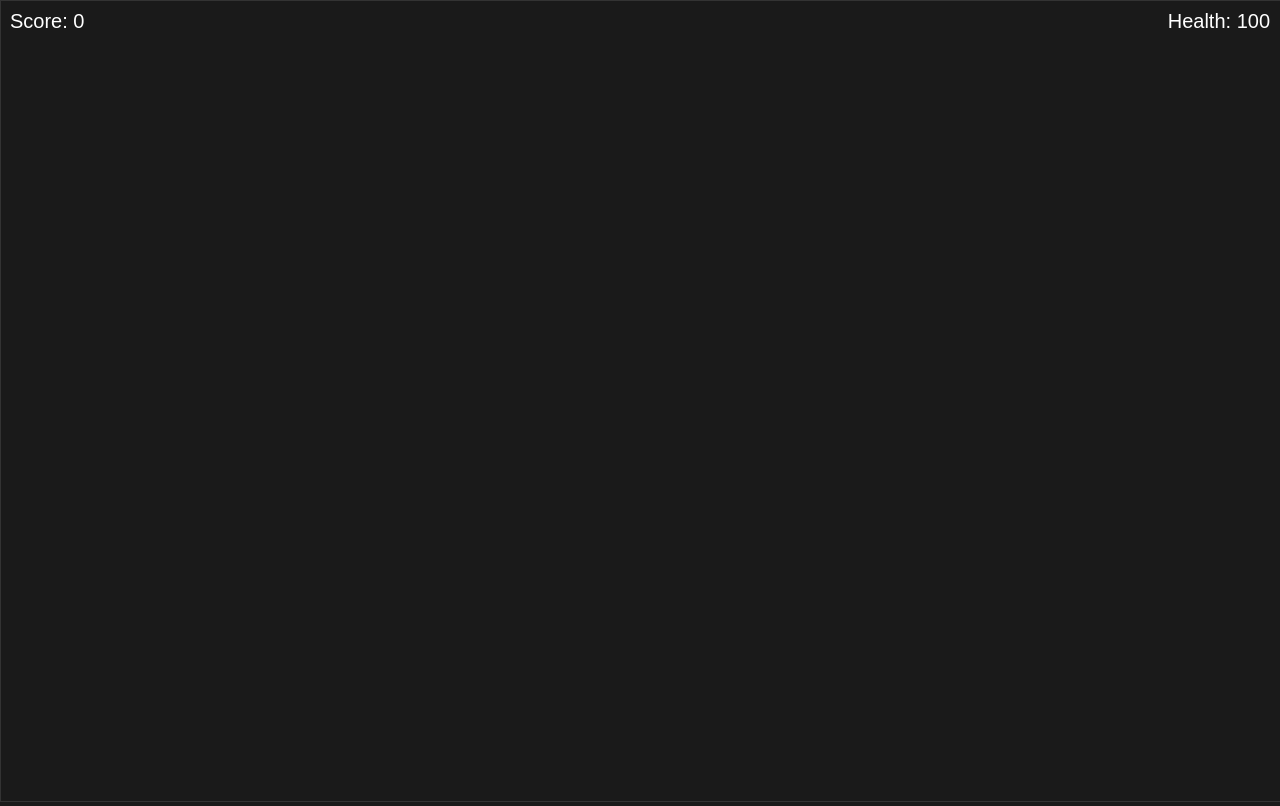
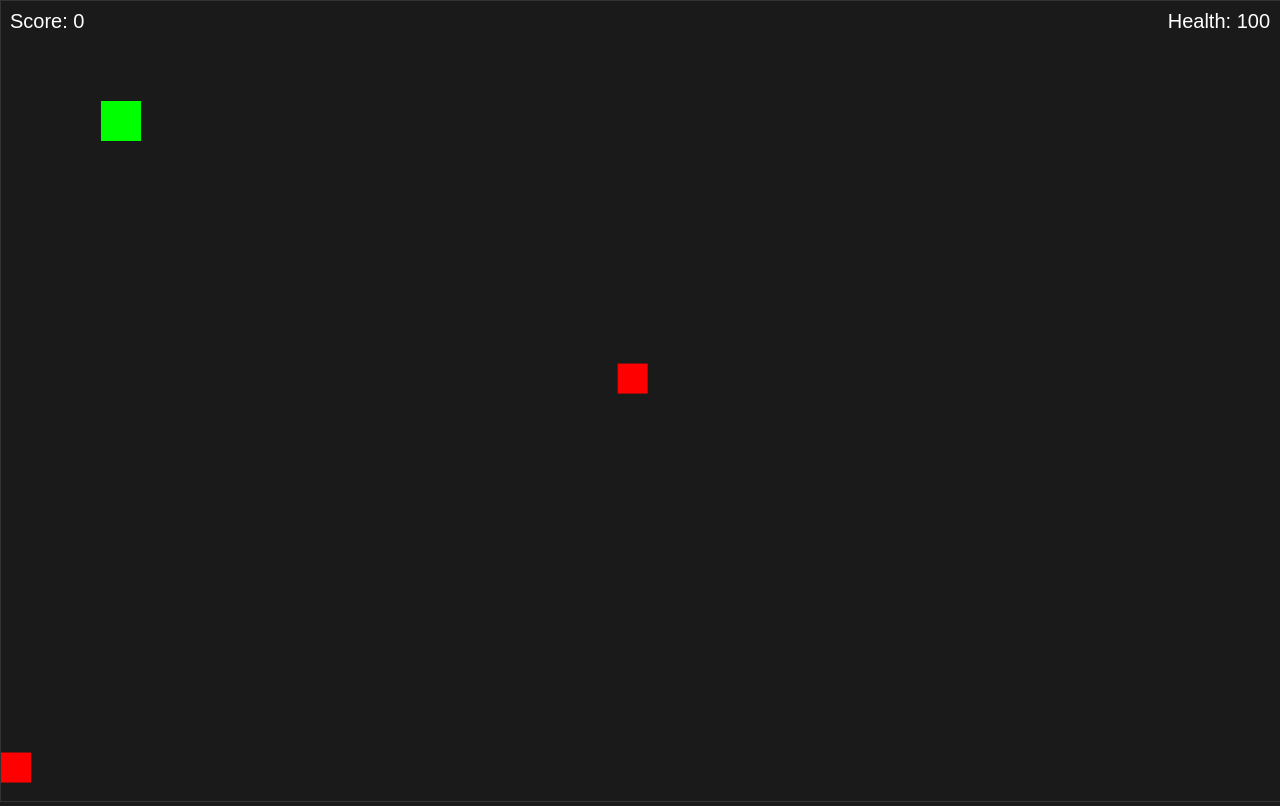
Before and after one commit to Muffinner/muffinner.github.io, a plain HTML site: page index.html in a window 1280 px wide. Drawn offline with Linux system fonts and the light colour scheme.

Commit message:
updated index agian

```diff
--- a/index.html
+++ b/index.html
@@ -47,8 +47,8 @@ class GameEngine {
     }
 
     addSystem(system) {
+        system.setEngine(this);  // Moved this line first
         this.systems.push(system);
-        system.setEngine(this);
     }
 
     addEntity(entity) {
@@ -80,8 +80,12 @@ class GameEngine {
     }
 }
 
-// Game Systems
+// Game Systems (UPDATED WITH setEngine METHODS)
 class RenderingSystem {
+    setEngine(engine) {
+        this.engine = engine;
+    }
+
     constructor(canvas) {
         this.canvas = canvas;
         this.ctx = canvas.getContext('2d');
@@ -106,6 +110,10 @@ class RenderingSystem {
 }
 
 class PhysicsSystem {
+    setEngine(engine) {
+        this.engine = engine;
+    }
+
     update(deltaTime) {
         this.engine.entities.forEach(entity => {
             if (entity.physics) {
@@ -117,12 +125,17 @@ class PhysicsSystem {
     }
 
     applyBounds(entity) {
-        entity.x = Math.max(0, Math.min(entity.x, this.engine.canvas.width - entity.width));
-        entity.y = Math.max(0, Math.min(entity.y, this.engine.canvas.height - entity.height));
+        const canvas = this.engine.systems.find(s => s instanceof RenderingSystem).canvas;
+        entity.x = Math.max(0, Math.min(entity.x, canvas.width - entity.width));
+        entity.y = Math.max(0, Math.min(entity.y, canvas.height - entity.height));
     }
 }
 
 class InputSystem {
+    setEngine(engine) {
+        this.engine = engine;
+    }
+
     constructor() {
         this.keys = {};
         this.setupListeners();
@@ -148,6 +161,10 @@ class InputSystem {
 }
 
 class CollisionSystem {
+    setEngine(engine) {
+        this.engine = engine;
+    }
+
     update() {
         const entities = this.engine.entities;
         for (let i = 0; i < entities.length; i++) {
@@ -182,6 +199,10 @@ class CollisionSystem {
 }
 
 class SpawnSystem {
+    setEngine(engine) {
+        this.engine = engine;
+    }
+
     constructor() {
         this.spawnInterval = 2000;
         this.lastSpawn = 0;
@@ -196,15 +217,20 @@ class SpawnSystem {
     }
 
     spawnEnemy() {
+        const canvas = this.engine.systems.find(s => s instanceof RenderingSystem).canvas;
         const enemy = new Enemy(
-            Math.random() * this.engine.canvas.width,
-            Math.random() * this.engine.canvas.height
+            Math.random() * canvas.width,
+            Math.random() * canvas.height
         );
         this.engine.addEntity(enemy);
     }
 }
 
 class ScoreSystem {
+    setEngine(engine) {
+        this.engine = engine;
+    }
+
     constructor() {
         this.score = 0;
         this.display = document.getElementById('score');
@@ -220,6 +246,10 @@ class ScoreSystem {
 }
 
 class HealthSystem {
+    setEngine(engine) {
+        this.engine = engine;
+    }
+
     constructor() {
         this.display = document.getElementById('health');
     }
@@ -230,7 +260,7 @@ class HealthSystem {
     }
 }
 
-// Game Entities
+// Game Entities (unchanged)
 class Player {
     constructor() {
         this.x = 100;
```
